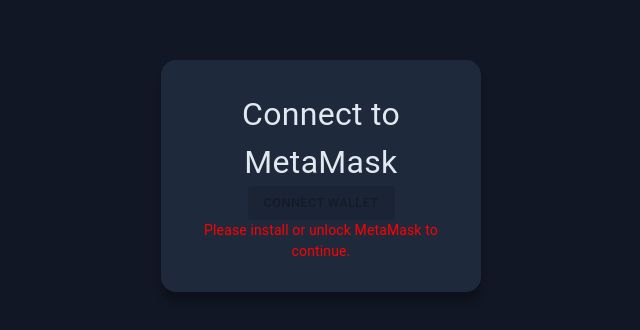
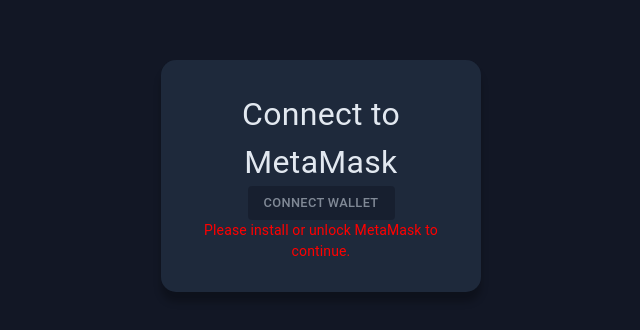
Before and after one commit to Surjendu-kar/CryptoFlip, a React (Vite) app: page / in a window 1280 px wide. Shown: the part 224-554 px from the top of the page, without its empty margins (319-959 px from the left). Built offline with nearby package versions, Linux system fonts and the light colour scheme.

Commit message:
fix bgColor of the btns

```diff
--- a/src/components/CoinFlipGame.tsx
+++ b/src/components/CoinFlipGame.tsx
@@ -38,10 +38,10 @@
   marginBottom: theme.spacing(2),
   "& .MuiOutlinedInput-root": {
     "& fieldset": {
-      borderColor: "#e2e8f0", // Add this line to change the default border color
+      borderColor: "#e2e8f0",
     },
     "&:hover fieldset": {
-      borderColor: "#e2e8f0", // Add this line to change the hover border color
+      borderColor: "#e2e8f0",
     },
     "&.Mui-focused fieldset": {
       borderColor: "#e2e8f0",
@@ -51,7 +51,7 @@
     color: "#e2e8f0",
   },
   "& .MuiInputLabel-root": {
-    color: "#e2e8f0", // Add this line to change the label color
+    color: "#e2e8f0",
   },
 }));
 
@@ -62,8 +62,8 @@
     backgroundColor: "#a5b4fc",
   },
   "&:disabled": {
-    color: "#e2e8f0", // This sets the text color to white when disabled
-    opacity: 0.5, // This adds some transparency to indicate it's disabled
+    color: "#e2e8f0",
+    opacity: 0.5,
     background: "#121725",
   },
   [theme.breakpoints.down("sm")]: {
--- a/src/components/MetaMaskConnector.tsx
+++ b/src/components/MetaMaskConnector.tsx
@@ -21,6 +21,11 @@
   fontSize: "0.8rem",
   backgroundColor: "#8197ff",
   color: "#e2e8f0",
+  "&:disabled": {
+    color: "#e2e8f0",
+    opacity: 0.5,
+    background: "#121725",
+  },
   "&:hover": {
     backgroundColor: "#a5b4fc",
   },
--- a/src/index.css
+++ b/src/index.css
@@ -9,7 +9,3 @@
   -webkit-appearance: none;
   margin: 0;
 }
-
-/* input[type="number"] {
-  -moz-appearance: textfield;
-} */
```
